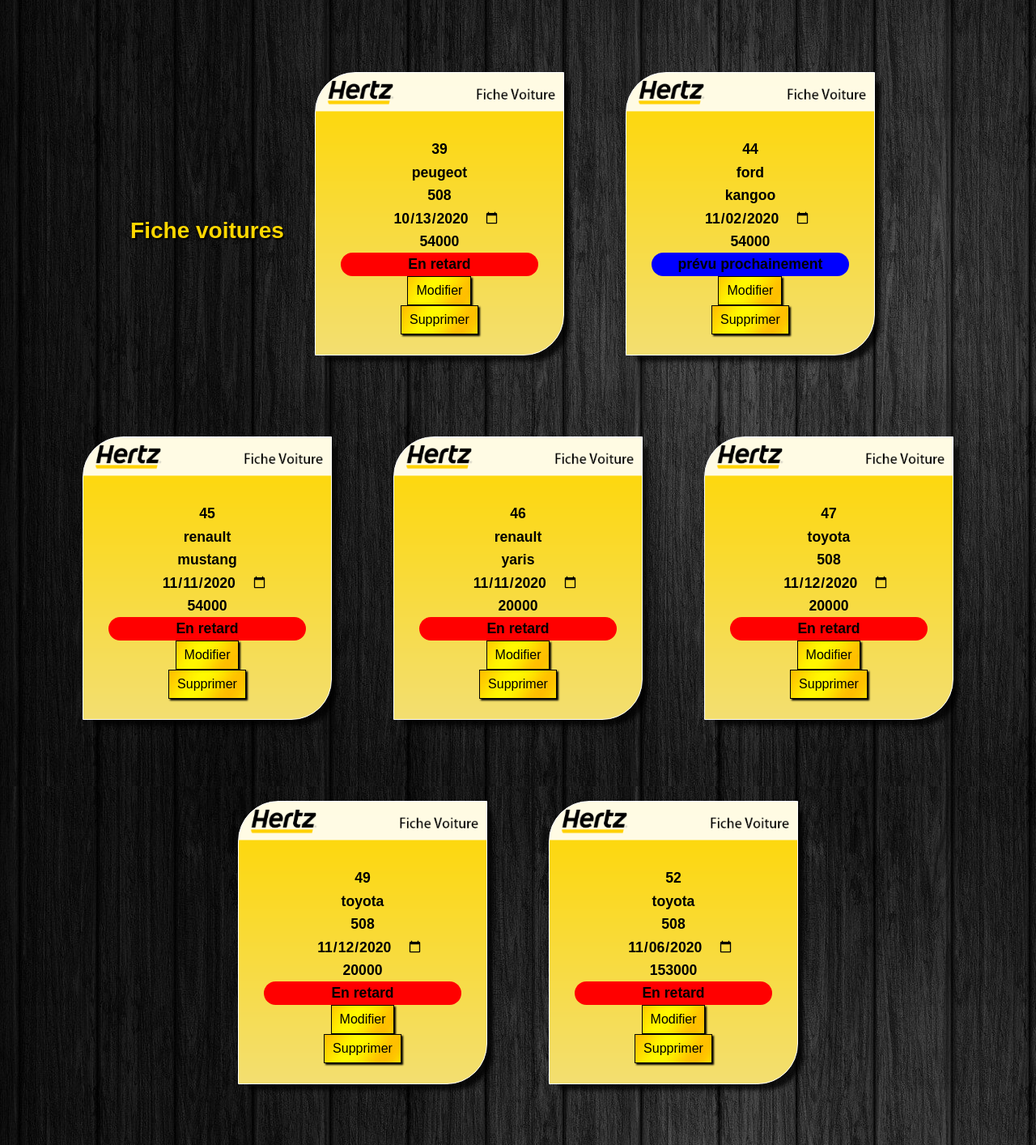
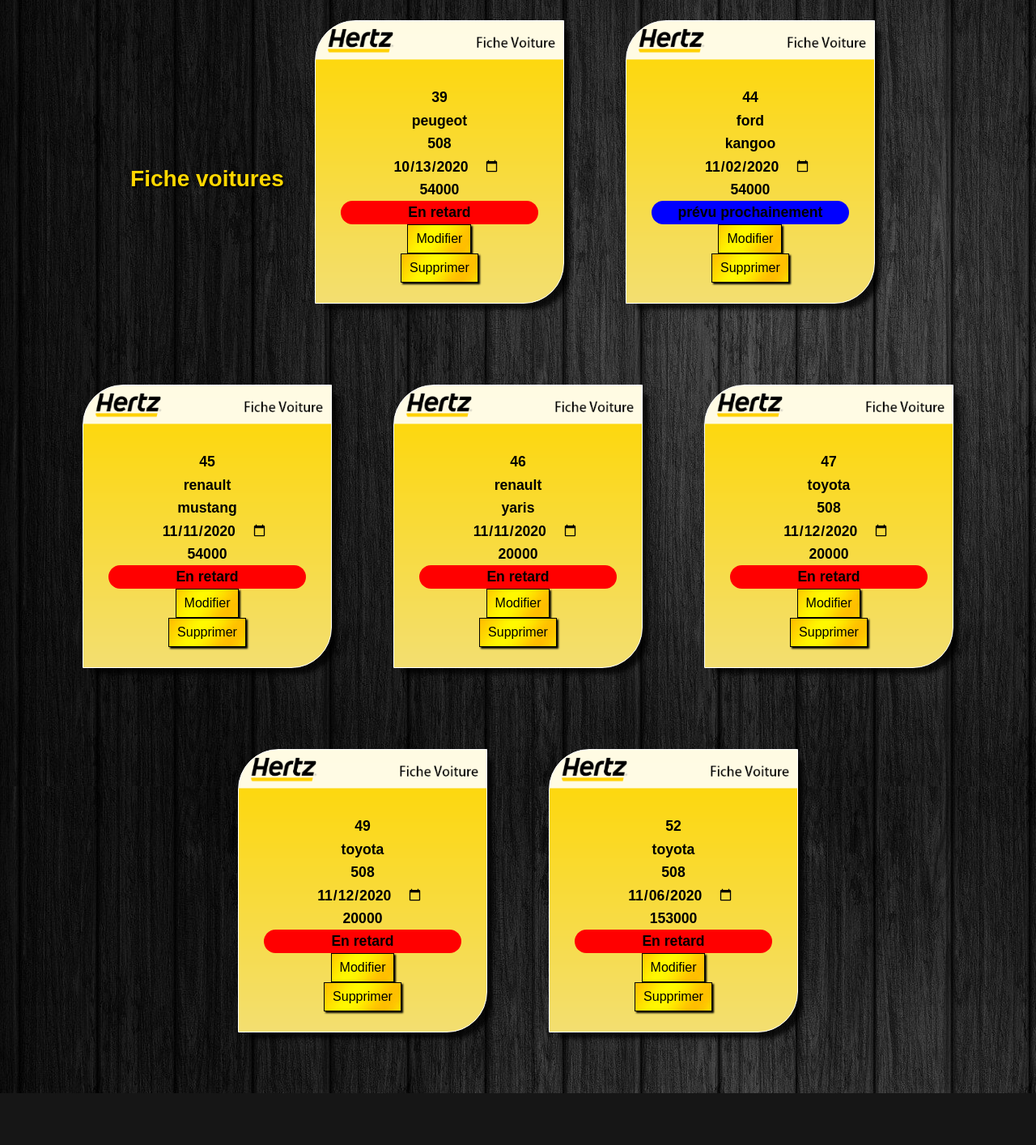
Before and after one commit to loicdauchy/projet4, a PHP site: page /projet4/admin/fichevoitures.php in a window 1280 px wide. Shown: the part 229-1643 px from the top of the page at 81% size. After the commit the page ends 1579 px from the top, so only its background shows below. Run offline with PHP 8.4, Linux system fonts and the light colour scheme; data comes from the database, SQL or seed files in the repository.

Commit message:
khgkuygyu

```diff
--- a/admin/ficheclients.php
+++ b/admin/ficheclients.php
@@ -61,7 +61,7 @@ for($i=0;$i<count($idCarlouer);$i++){
         </div>
         </div>
     </header>
-<section id="ficheclient" class="ficheclient" style="margin-top:5%;">
+<section id="ficheclient" class="ficheclient">
 <h3>Information Clients</h3>
 <?php
                 $recuperation = $db->query('SELECT * FROM clients');
--- a/admin/fichelocations.php
+++ b/admin/fichelocations.php
@@ -61,7 +61,7 @@ for($i=0;$i<count($idCarlouer);$i++){
         </div>
         </div>
     </header>
-<section class="ficheclient" style="margin-top:5%;">
+<section class="ficheclient">
 <h3 >Fiche locations</h3>
 
 <?php
@@ -114,3 +114,4 @@ for($i=0;$i<count($idCarlouer);$i++){
 
 ?>
 </section></center>
+</body>
--- a/admin/fichevoitures.php
+++ b/admin/fichevoitures.php
@@ -61,7 +61,7 @@ for($i=0;$i<count($idCarlouer);$i++){
         </div>
         </div>
     </header>
-    <section class="ficheclient" style="margin-top:5%;">
+    <section class="ficheclient">
     <h3>Fiche voitures</h3>
 <?php
                 $recuperation = $db->query('SELECT * FROM vehicules');
@@ -100,3 +100,4 @@ for($i=0;$i<count($idCarlouer);$i++){
 ?>
 
 </section>
+            </body>
```
